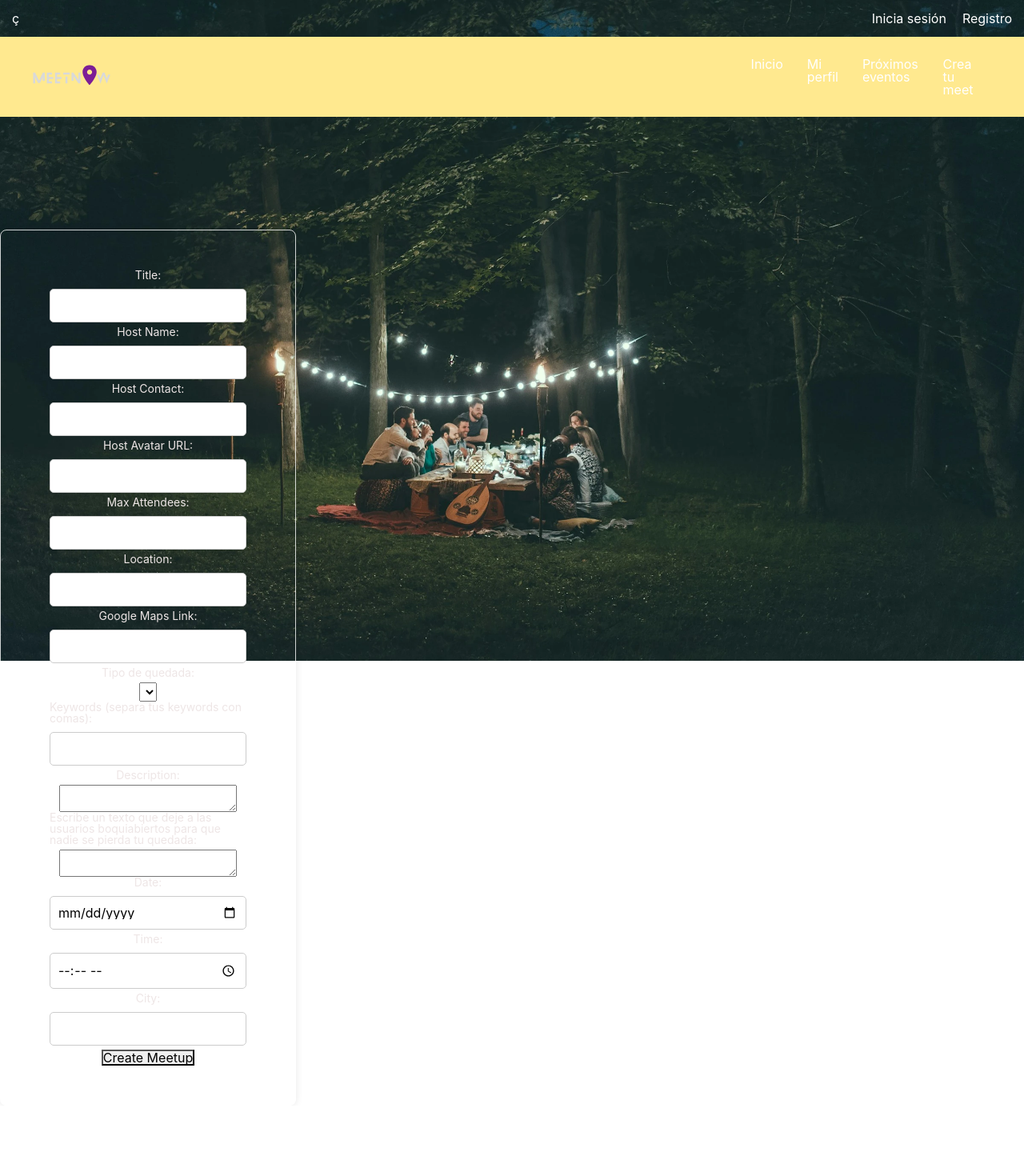
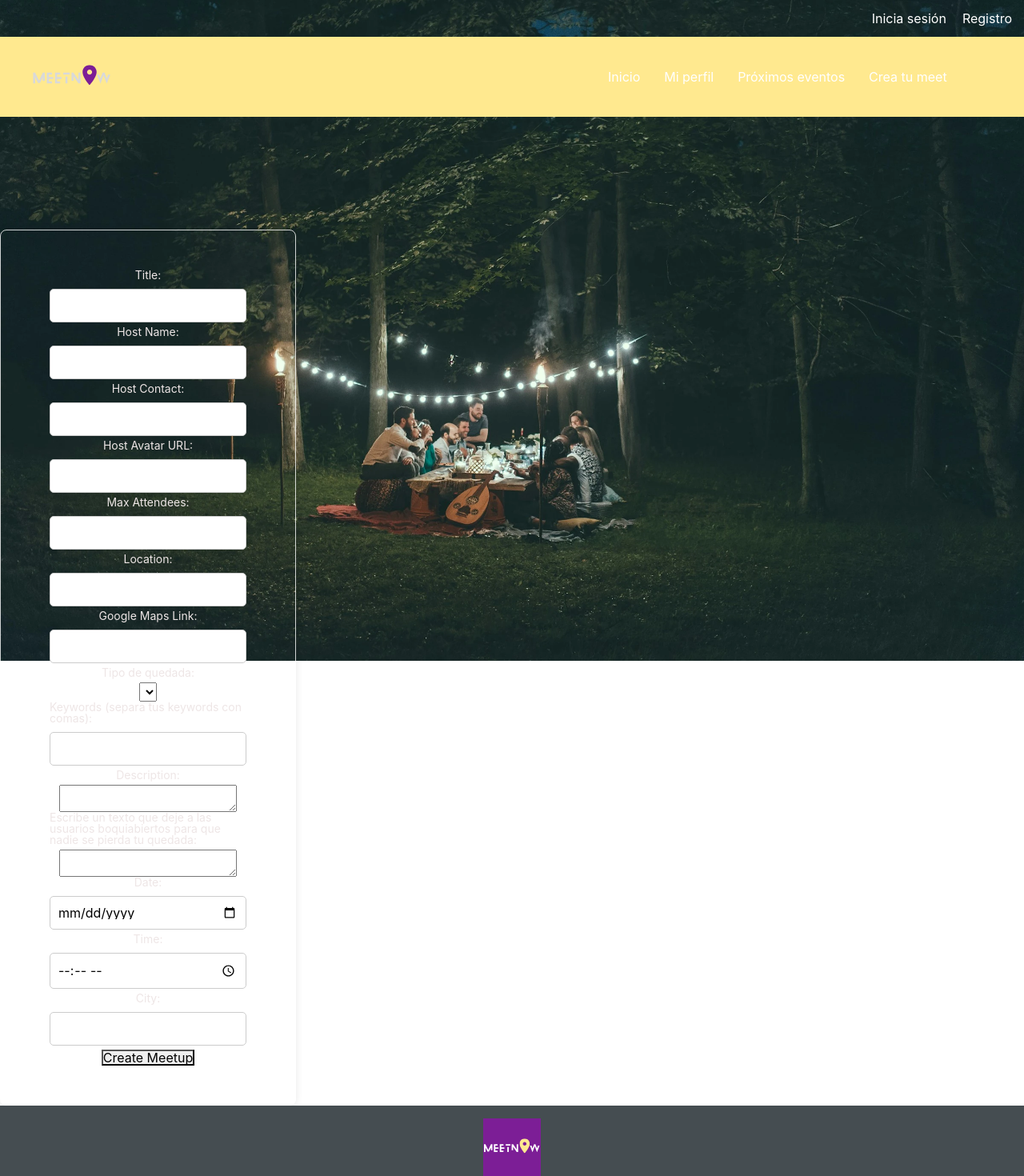
Before and after one commit to sairanaqvi97/Grupo1, a React (Vite) app: page /crear in a window 1280 px wide. Shown: the top 1470 px of the page at 80% size. Before the commit the page ends 1382 px from the top, so only its background shows below. Built offline with nearby package versions, Linux system fonts and the light colour scheme; no server answers.

Commit message:
recolocado menu y footer en todas las pages

```diff
--- a/src/Router/PrivateRoute.jsx
+++ b/src/Router/PrivateRoute.jsx
@@ -12,7 +12,7 @@ export const PrivateRoute = ({ children }) => {
   return isAuthenticated() ? (
     <>
       {children}
-      <Footer />
+
     </>
   ) : (
     <Navigate to="/login" state={{ from: location }} />
--- a/src/Styles/BurgerButton.css
+++ b/src/Styles/BurgerButton.css
@@ -50,7 +50,7 @@
   }
 
 .burger{
-    @media(min-width: 1100px){
+    @media(min-width: 600px){
         display: none;
     }
 }
--- a/src/main.jsx
+++ b/src/main.jsx
@@ -4,11 +4,14 @@ import { BrowserRouter } from 'react-router-dom';
 import App from './App';
 import 'bootstrap-icons/font/bootstrap-icons.css';
 import './styles/Login.css';
+import Footer from './components/Footer/Footer.jsx';
+
 
 ReactDOM.createRoot(document.getElementById('root')).render(
 	<React.StrictMode>
 		<BrowserRouter>
 			<App />
+			<Footer></Footer>
 		</BrowserRouter>
 	</React.StrictMode>
 );
--- a/src/pages/Navbar.jsx
+++ b/src/pages/Navbar.jsx
@@ -18,7 +18,7 @@ export const Navbar = () => {
 			<header>
 
 				<h1>
-					<Link to='/'></Link>  ç
+					<Link to='/'></Link>
 				</h1>
 
 				{state?.logged ? (
--- a/src/styles/Header.css
+++ b/src/styles/Header.css
@@ -12,10 +12,10 @@
     margin-left: 25px;
     font-size: 1.5rem;
     display: flex;
-    width: 100%;
+    width: 50%;
     height: 100px;
-    @media(min-width: 1100px){
-        width: 100%;
+    @media(min-width: 600px){
+        width: 20%;
     }
 }
 
--- a/src/styles/Menu.css
+++ b/src/styles/Menu.css
@@ -2,7 +2,7 @@
     list-style: none;
     display: flex;
     margin-right: 10px;
-
+    width: 500px;
 
 }
 
@@ -16,7 +16,7 @@
 }
 
 .menu {
-    @media(max-width: 1100px) {
+    @media(max-width: 600px) {
         display: none;
 
     }
```
